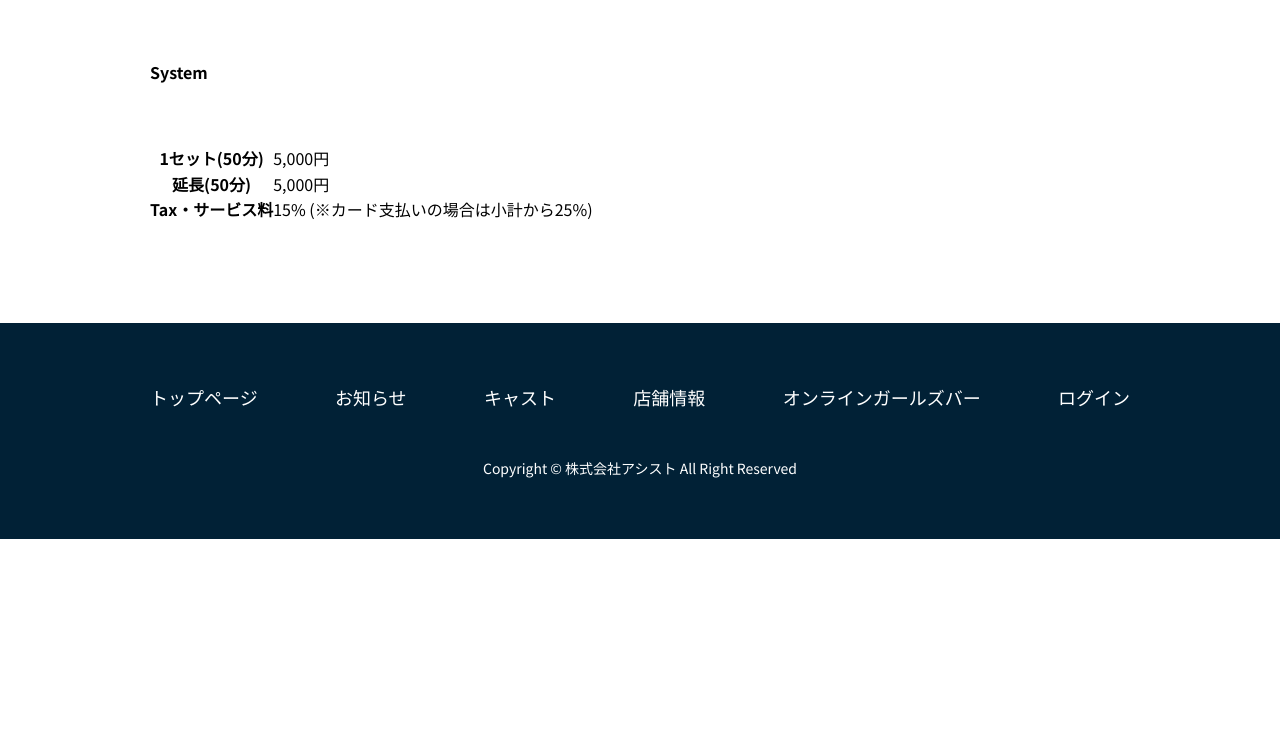
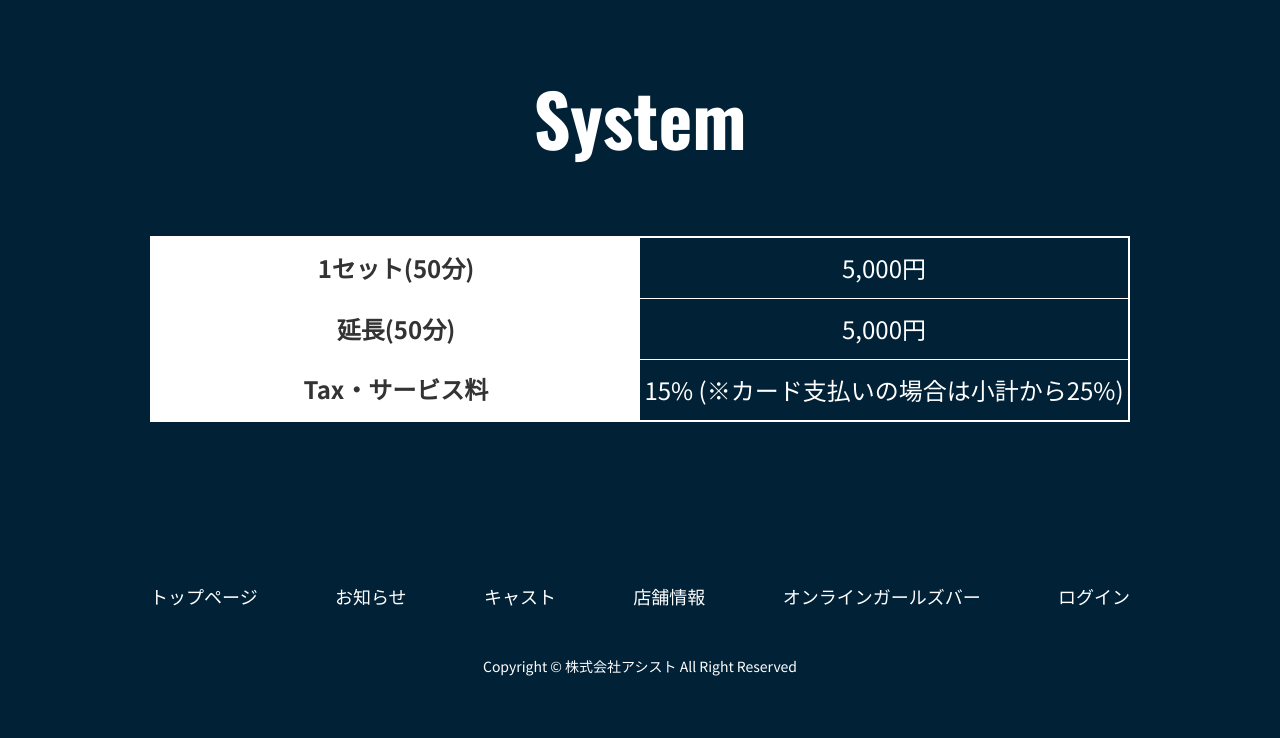
Before and after one commit to ttcksf/asist, a PHP site: page /front-page.html in a window 1280 px wide. Shown: the part 3148-3886 px from the top of the page. Before the commit the page ends 3687 px from the top, so only its background shows below. Run offline with PHP 8.4, Linux system fonts and the light colour scheme.

Commit message:
priceセクションのPC版とSP版が完成

```diff
--- a/css/_front-page.scss
+++ b/css/_front-page.scss
@@ -328,3 +328,60 @@
         transform: translate(-50%, -50%);
     }
 }
+
+/*==================================
+# price
+==================================*/
+.price{
+    background: $color-main;
+}
+.price__inner{
+
+}
+.price__head{
+    font-size: 72px;
+    text-align: center;
+    font-family: $font-english;
+    color: $color-white;
+    @include mq(tab) {
+        font-size: 64px;
+    }
+    @include mq(sp) {
+        font-size: 64px;
+    }
+}
+.price__table{
+    width: 100%;
+    margin: 0 auto;
+}
+.table{
+    margin: 0;
+    width: 100%;
+    border: 2px solid $color-white;
+    table-layout: fixed;
+    th,
+    td{
+        height: 60px;
+        text-align: center;
+        font-family: $font-base;
+        font-size: 24px;
+        line-height: 60px;
+        vertical-align: middle;
+        @include mq(tab) {
+            font-size: 24px;
+            line-height: 1.2;
+        }
+        @include mq(sp) {
+            font-size: 22px;
+        }
+    }
+    th{
+        background: $color-white;
+        color: $color-text;
+    }
+    td{
+        background: transparent;
+        color: $color-white;
+        border-bottom: 1px solid $color-white;
+    }
+}
--- a/css/style.css
+++ b/css/style.css
@@ -1154,4 +1154,78 @@ textarea {
   -webkit-transform: translate(-50%, -50%);
           transform: translate(-50%, -50%);
 }
+
+/*==================================
+# price
+==================================*/
+.price {
+  background: #012136;
+}
+
+.price__head {
+  font-size: 72px;
+  text-align: center;
+  font-family: "Oswald", sans-serif;
+  color: #fff;
+}
+
+@media (min-width: 768px) and (max-width: 1024px) {
+  .price__head {
+    font-size: 64px;
+  }
+}
+
+@media (max-width: 767px) {
+  .price__head {
+    font-size: 64px;
+  }
+}
+
+.price__table {
+  width: 100%;
+  margin: 0 auto;
+}
+
+.table {
+  margin: 0;
+  width: 100%;
+  border: 2px solid #fff;
+  table-layout: fixed;
+}
+
+.table th,
+.table td {
+  height: 60px;
+  text-align: center;
+  font-family: "Noto Sans JP", sans-serif;
+  font-size: 24px;
+  line-height: 60px;
+  vertical-align: middle;
+}
+
+@media (min-width: 768px) and (max-width: 1024px) {
+  .table th,
+  .table td {
+    font-size: 24px;
+    line-height: 1.2;
+  }
+}
+
+@media (max-width: 767px) {
+  .table th,
+  .table td {
+    font-size: 22px;
+  }
+}
+
+.table th {
+  background: #fff;
+  color: #333;
+}
+
+.table td {
+  background: transparent;
+  color: #fff;
+  border-bottom: 1px solid #fff;
+}
 /*# sourceMappingURL=style.css.map */
```
Also changed, not shown: 1 other file.
